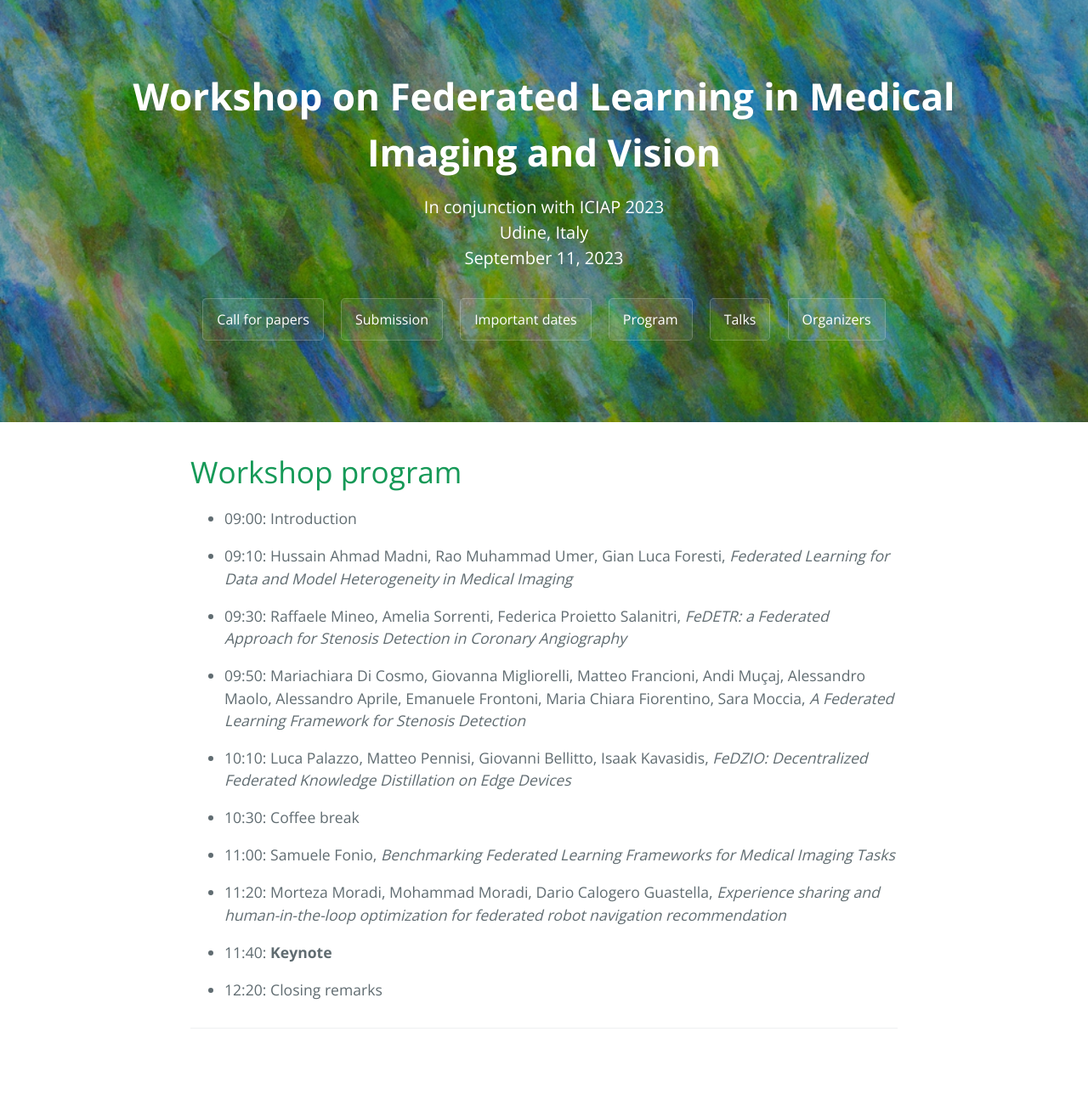
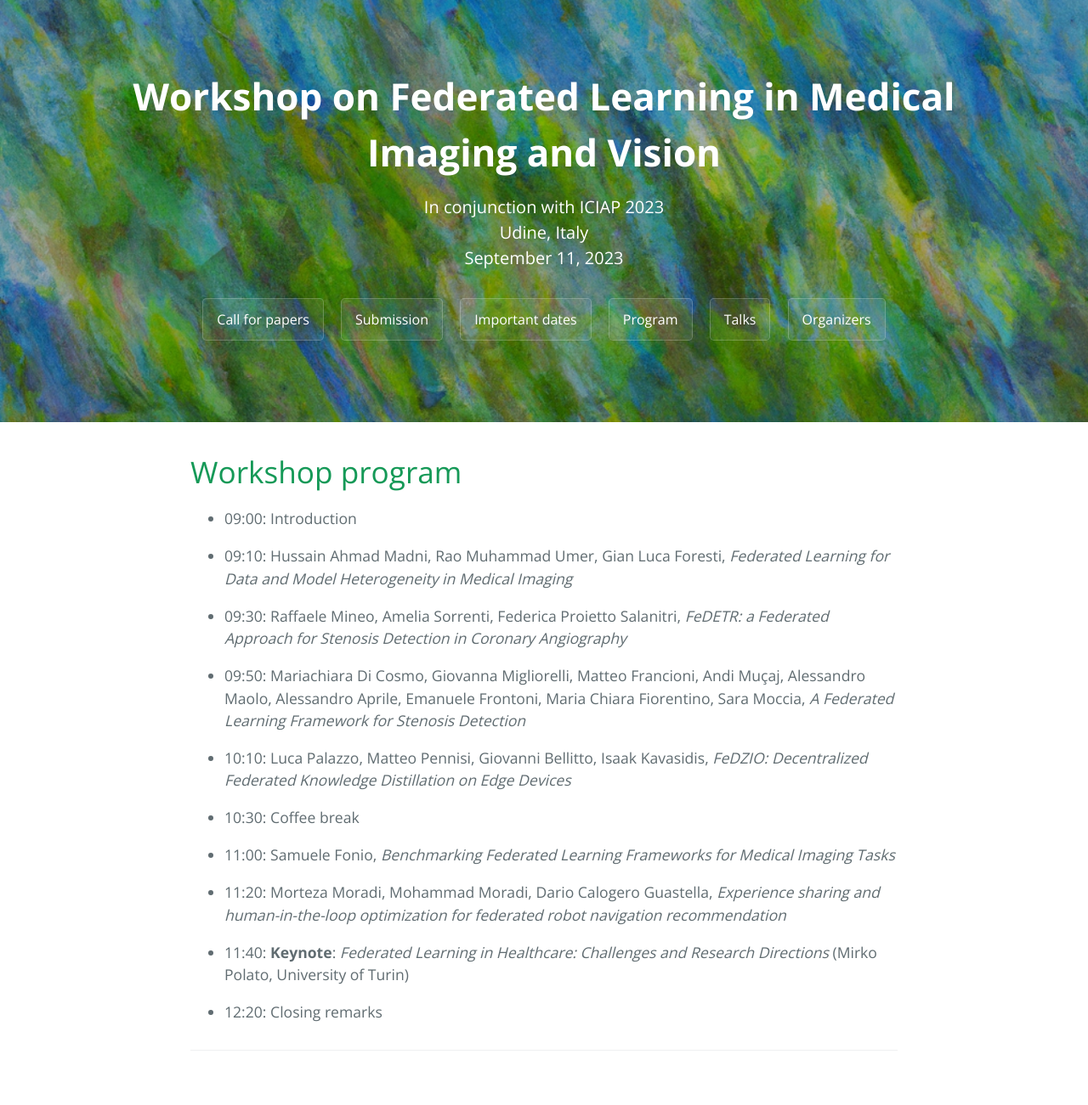
Before and after one commit to fedmedw/fedmedw.github.io, a Jekyll site: the page built from program.md, in a window 1280 px wide. Shown: the whole page at 85% size. Built offline with Jekyll 4.4.1, drawn with Linux system fonts in a browser that asks for light colours; our own code applies the rules of GitHub Pages for plain Markdown files; before the commit the page ends 1275 px from its top, so only the background shows below that.

Commit message:
Added keynote title

```diff
--- a/_config.yml
+++ b/_config.yml
@@ -67,7 +67,7 @@ workshop:
     - name: Mirko Polato
       affiliation: University of Turin
       pic: img/mirko.jpg
-      title: TBD
+      title: "Federated Learning in Healthcare: Challenges and Research Directions"
   program:
     - time: "09:00"
       type: organizer
@@ -103,7 +103,7 @@ workshop:
       type: keynote
       author: Mirko Polato
       affiliation: University of Turin
-      title: TBD
+      title: "Federated Learning in Healthcare: Challenges and Research Directions"
     - time: "12:20"
       type: organizer
       desc: Closing remarks
--- a/program.md
+++ b/program.md
@@ -10,6 +10,6 @@ layout: default
 {% elsif entry.type == "oral" %}
 * {{ entry.time }}: {{ entry.author }}, *{{ entry.title }}*
 {% elsif entry.type == "keynote" %}
-* {{ entry.time }}: **Keynote** <!-- *{{ entry.title }}* ({{ entry.author }}, {{ entry.affiliation }}) -->
+* {{ entry.time }}: **Keynote**: *{{ entry.title }}* ({{ entry.author }}, {{ entry.affiliation }})
 {% endif %}
 {% endfor %}
```
